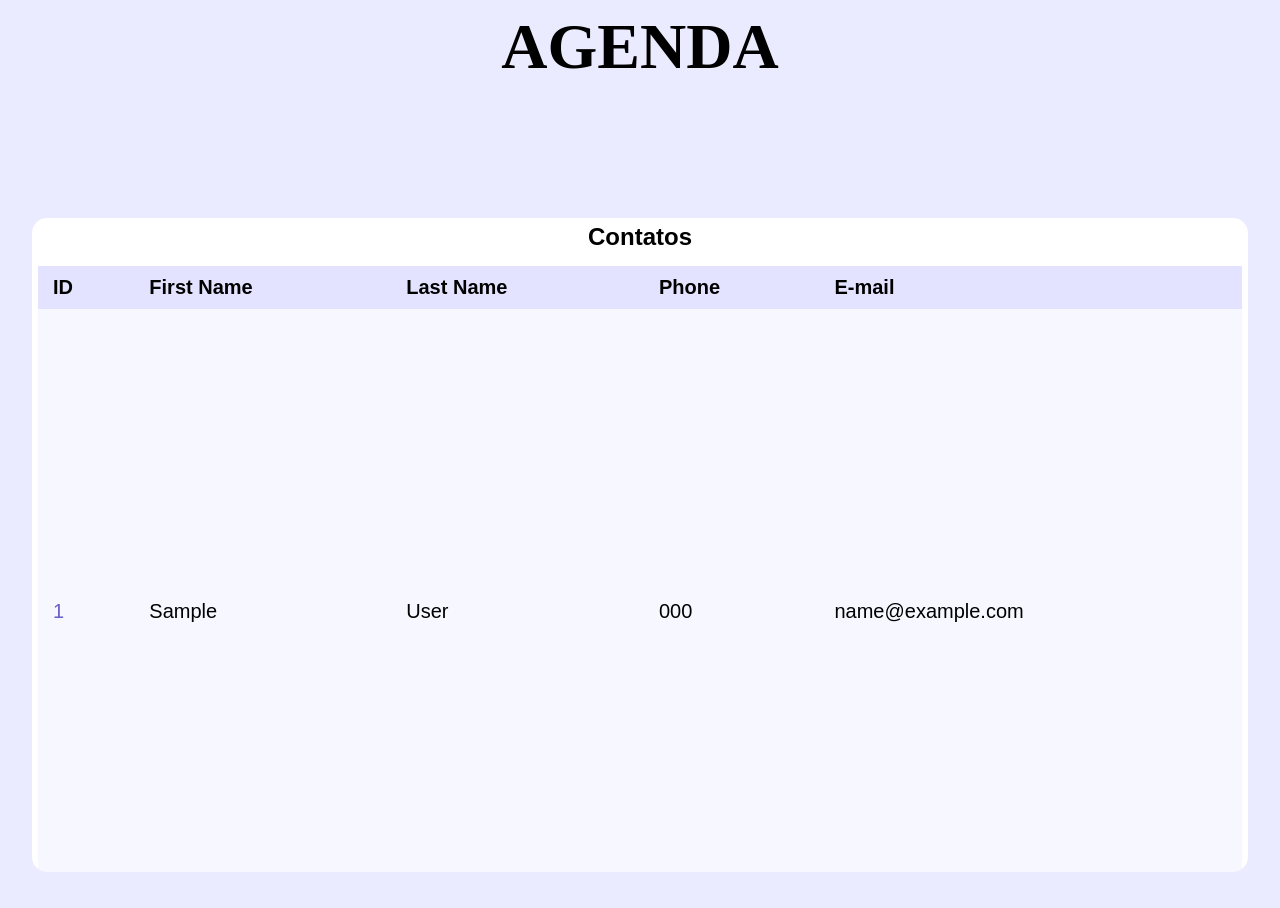
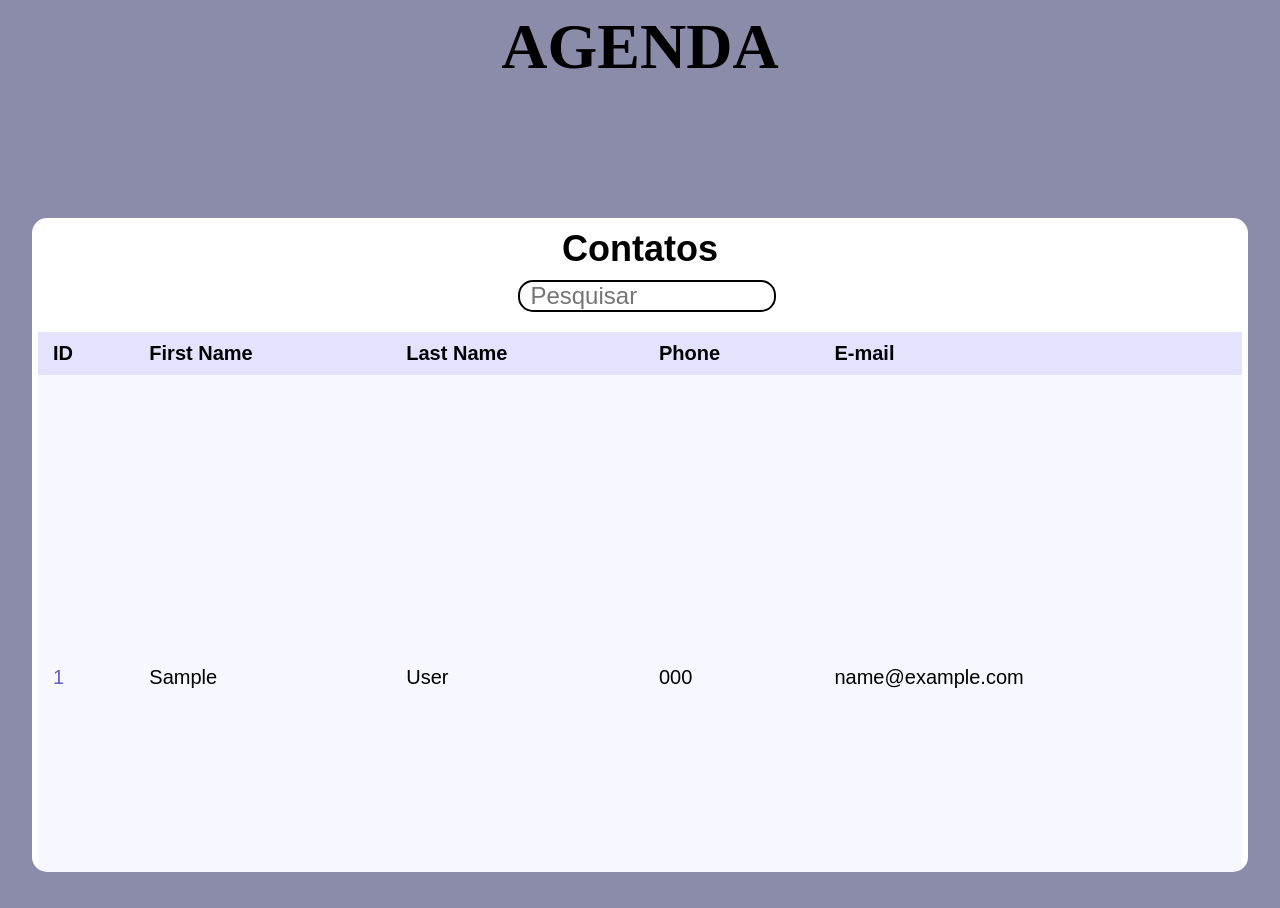
Before and after one commit to luvr0/django_agenda, a Django app: page / in a window 1280 px wide. Run offline with Django 4.2, Linux system fonts and the light colour scheme; tables that the repository leaves empty hold one stand-in row (values such as "Sample post").

Commit message:
criado a query e alguns ajustes no código

```diff
--- a/base_static/global/css/style.css
+++ b/base_static/global/css/style.css
@@ -6,7 +6,7 @@
 .background {
     width: 100vw;
     height: 100vh;
-    background: rgb(235, 235, 255);
+    background: rgb(139, 139, 170);
 }
 
 .menu-bar {
@@ -47,8 +47,9 @@
 }
 
 .table-contacts::-webkit-scrollbar-thumb {
-    background-color: #888;
+    background-color: rgb(139, 139, 170);
     border-radius: 6px;
+    z-index: -1;
 }
 
 .table-contacts table {
@@ -60,9 +61,33 @@
 }
 
 .table-title {
+    width: 100%;
     font-size: 24px;
-    text-align: center;
-    padding: 5px;
+    padding: 10px 0;
+    display: flex;
+    flex-direction: column;
+    align-items: center;
+}
+
+.input-search {
+    margin: 10px 0 0 0;
+    width: 20%;
+    height: 4%;
+}
+
+.input-search input {
+    width: 100%;
+    height: 100%;
+    font-size: 24px;
+    padding: 0 0 0 10px;
+    border-radius: 15px;
+    border: solid 2px;
+}
+
+.input-search input:focus {
+    outline: none;
+    border-color: #9ecaed;
+    box-shadow: 0 0 10px #9ecaed;
 }
 
 .table-id {
--- a/base_templates/global/base_index.html
+++ b/base_templates/global/base_index.html
@@ -1,10 +1,10 @@
 {% load static %}<!DOCTYPE html>
-<html lang="en">
+<html lang="pt-br">
 <head>
   <meta charset="UTF-8">
   <meta http-equiv="X-UA-Compatible" content="IE=edge">
   <meta name="viewport" content="width=device-width, initial-scale=1.0">
-  <title>Document</title>
+  <title>{{ title_web }} Agenda</title>
   <link rel="stylesheet" href="{% static 'global/css/style.css' %}">
 </head>
 <body>
--- a/contact/templates/contact/index.html
+++ b/contact/templates/contact/index.html
@@ -7,9 +7,12 @@
 
     <div class="container-contacts">
         <div class="table-contacts">
-            <h2 class="table-title">
-                Contatos
-            </h2>
+            <div class="table-title">
+                <h2>Contatos</h2>
+                <form class="input-search" action="{% url "contact:search" %}" method="get">
+                    <input type="text" placeholder="Pesquisar" name="q" id="search">
+                </form>
+            </div>
             <table>
                 <thead>
                     <tr class="table-headers">
--- a/contact/urls.py
+++ b/contact/urls.py
@@ -5,5 +5,6 @@ app_name = 'contact'
 
 urlpatterns = [
     path('<int:id>/', views.contact, name='contact'),
+    path('search/', views.search, name='search'),
     path('', views.home, name='index'),
 ]
--- a/contact/views/views.py
+++ b/contact/views/views.py
@@ -1,4 +1,5 @@
-from django.shortcuts import render, get_object_or_404
+from django.shortcuts import render, get_object_or_404, redirect
+from django.db.models import Q
 from contact.models import Contact
 
 
@@ -7,6 +8,31 @@ def home(request):
 
     text = {
         'contacts': contacts,
+        'title_web': 'Contatos -',
+    }
+
+    return render(
+        request,
+        'contact/index.html',
+        text
+    )
+
+def search(request):
+    search_module = request.GET.get('q', '').strip()
+
+    if search_module == '':
+        return redirect('contact:index')
+
+    contacts = Contact.objects.filter(show=True).filter(
+        Q(first_name__icontains=search_module) |
+        Q(last_name__icontains=search_module)  |
+        Q(email__icontains=search_module) |
+        Q(phone__icontains=search_module)
+        )
+
+    text = {
+        'contacts': contacts,
+        'title_web': 'Pesquisa -',
     }
 
     return render(
@@ -18,8 +44,11 @@ def home(request):
 def contact(request, id):
     single_contact = get_object_or_404(Contact.objects.filter(pk=id), show=True)
 
+    title_web = f'{single_contact.first_name} {single_contact.last_name} -'
+
     text = {
         'contact': single_contact,
+        'title_web': title_web,
     }
 
     return render(
```
